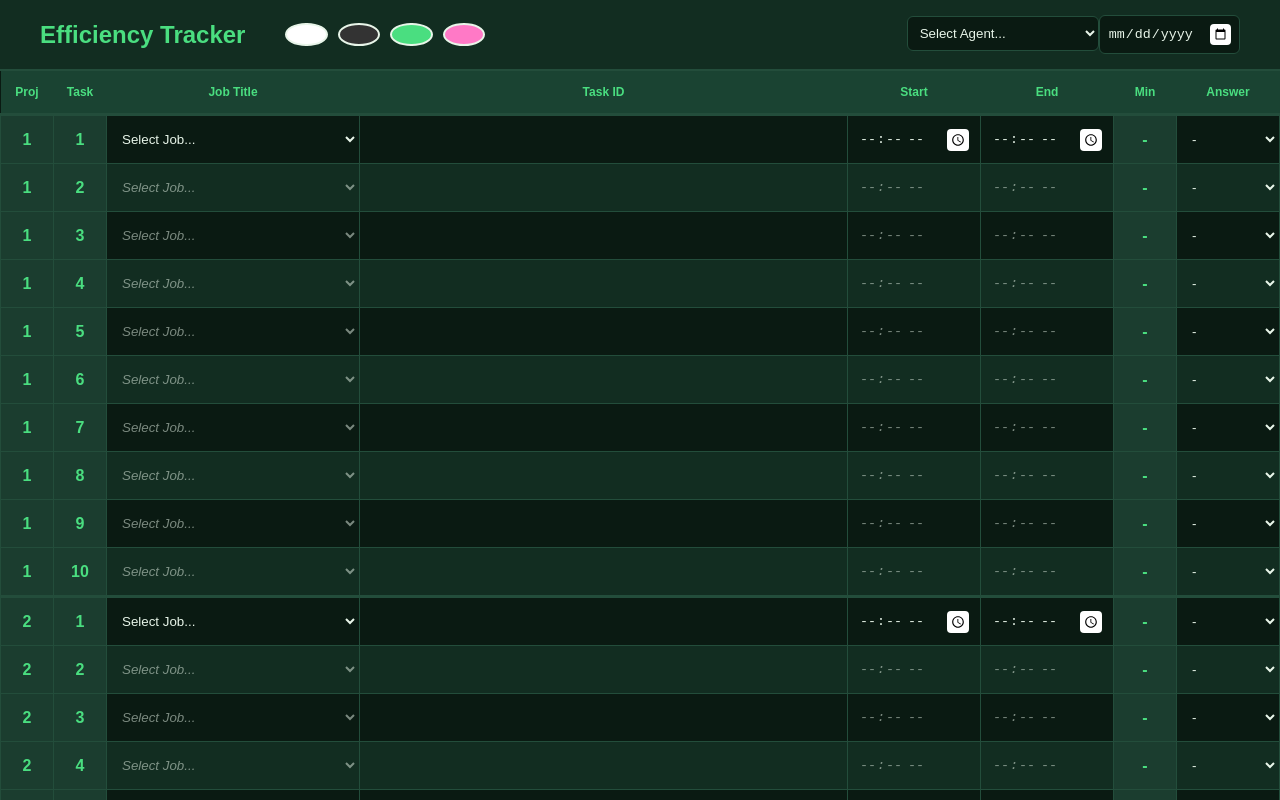
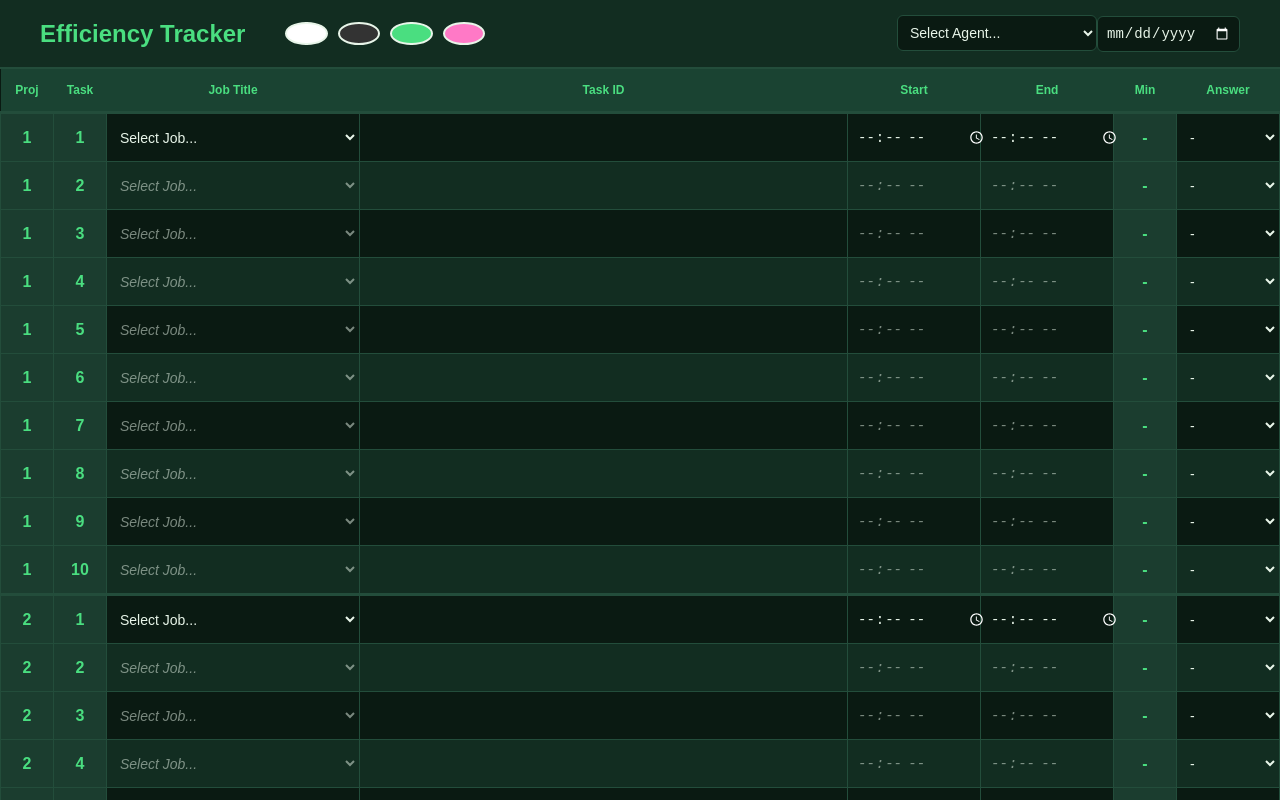
Before and after one commit to beripot/taskTracker, a React (Vite) app in the folder taskTracker/: page / in a window 1280 px wide. Shown: the top 800 px of the page. Built offline with nearby package versions, Linux system fonts and the light colour scheme.

Commit message:
balik round 2

```diff
--- a/taskTracker/src/App.css
+++ b/taskTracker/src/App.css
@@ -9,8 +9,7 @@
   --accent-green: #4ade80;
   --text-main: #e8f5e9;
   --auto-green: #1b3d2f;
-  --icon-bg: #ffffff;      /* White button background */
-  --icon-filter: invert(0%); /* Black icon inside white button */
+  --icon-color: invert(100%); /* White icons for dark bg */
 }
 
 /* Light Theme */
@@ -22,8 +21,7 @@
   --accent-green: #000000;
   --text-main: #1a1a1a;
   --auto-green: #e8e8e8;
-  --icon-bg: #000000;      /* Black button background */
-  --icon-filter: invert(100%); /* White icon inside black button */
+  --icon-color: invert(0%); /* Black icons for white bg */
 }
 
 /* Dark Mode */
@@ -35,8 +33,7 @@
   --accent-green: #9e9e9e;
   --text-main: #ffffff;
   --auto-green: #222222;
-  --icon-bg: #ffffff;      /* White button background */
-  --icon-filter: invert(0%);
+  --icon-color: invert(100%); /* White icons */
 }
 
 /* Cyber Theme */
@@ -48,8 +45,7 @@
   --accent-green: #ff79c6;
   --text-main: #f8f8f2;
   --auto-green: #240e42;
-  --icon-bg: #ffffff;      /* White button background */
-  --icon-filter: invert(0%);
+  --icon-color: invert(100%); /* White icons */
 }
 
 /* 1. Global Reset */
@@ -66,7 +62,6 @@ body, html {
   display: flex;
   flex-direction: column;
   background-color: var(--deep-bg);
-  transition: background-color 0.3s ease;
 }
 
 /* 2. Header Section */
@@ -90,37 +85,40 @@ h2 { color: var(--accent-green); margin: 0; font-weight: 700; }
   border-radius: 50%;
   border: 2px solid var(--text-main);
   cursor: pointer;
-  transition: transform 0.2s;
 }
 
-.theme-btn:hover { transform: scale(1.2); }
 .btn-light { background: #ffffff; }
 .btn-dark { background: #333333; }
 .btn-emerald { background: #4ade80; }
 .btn-cyber { background: #ff79c6; }
 
-/* 3. Input Styling */
-.global-inputs select, .global-inputs input {
+/* 3. Input & Icon Controls (The Fix) */
+.global-inputs select, .global-inputs input,
+td input, td select {
   background-color: var(--deep-bg);
   border: 1px solid var(--border-green);
-  color: var(--text-main);
+  color: var(--text-main) !important;
   padding: 8px;
   border-radius: 6px;
+  font-size: 14px;
 }
 
-/* 4. The Specific Button Fix for Date and Time */
+/* Specifically force the calendar and clock icons to invert based on theme */
 input[type="date"]::-webkit-calendar-picker-indicator,
 input[type="time"]::-webkit-calendar-picker-indicator {
-  background-color: var(--icon-bg) !important;
-  filter: var(--icon-filter) !important;
+  filter: var(--icon-color) !important;
   cursor: pointer;
-  border-radius: 4px;
-  padding: 4px;
   opacity: 1;
 }
 
-/* 5. Table Styles */
-.table-container { flex-grow: 1; overflow: auto; }
+/* Prevent the browser from changing colors on focus */
+input:focus, select:focus {
+  outline: 2px solid var(--accent-green);
+  background-color: var(--deep-bg) !important;
+}
+
+/* 4. Table Styles */
+.table-container { flex-grow: 1; overflow: auto; background-color: var(--deep-bg); }
 
 table { width: 100%; border-collapse: collapse; }
 
@@ -136,32 +134,22 @@ thead th {
 }
 
 tr:nth-child(even) { background-color: var(--row-bg); }
-tr:hover { background-color: rgba(128, 128, 128, 0.05); }
 
-td { height: 45px; border: 1px solid var(--border-green); position: relative; }
+td { border: 1px solid var(--border-green); height: 45px; }
 
 td input, td select {
   width: 100%; height: 100%;
-  background: transparent;
-  color: var(--text-main) !important;
-  border: none;
-  padding: 0 10px;
-  box-sizing: border-box;
+  background: transparent !important;
+  border: none !important;
+  border-radius: 0;
 }
 
-/* Dropdown styling */
-select, option {
-  background-color: var(--row-bg);
+/* Disabled Row Logic */
+td input:disabled, td select:disabled {
+  opacity: 0.5;
   color: var(--text-main) !important;
-}
-
-/* Disabled row logic */
-td select:disabled, td input:disabled {
-  background-color: transparent !important;
-  color: var(--text-main) !important;
-  opacity: 0.5;
+  -webkit-text-fill-color: var(--text-main) !important;
   cursor: not-allowed;
-  -webkit-text-fill-color: var(--text-main);
 }
 
 /* Specialized Fields */
```
